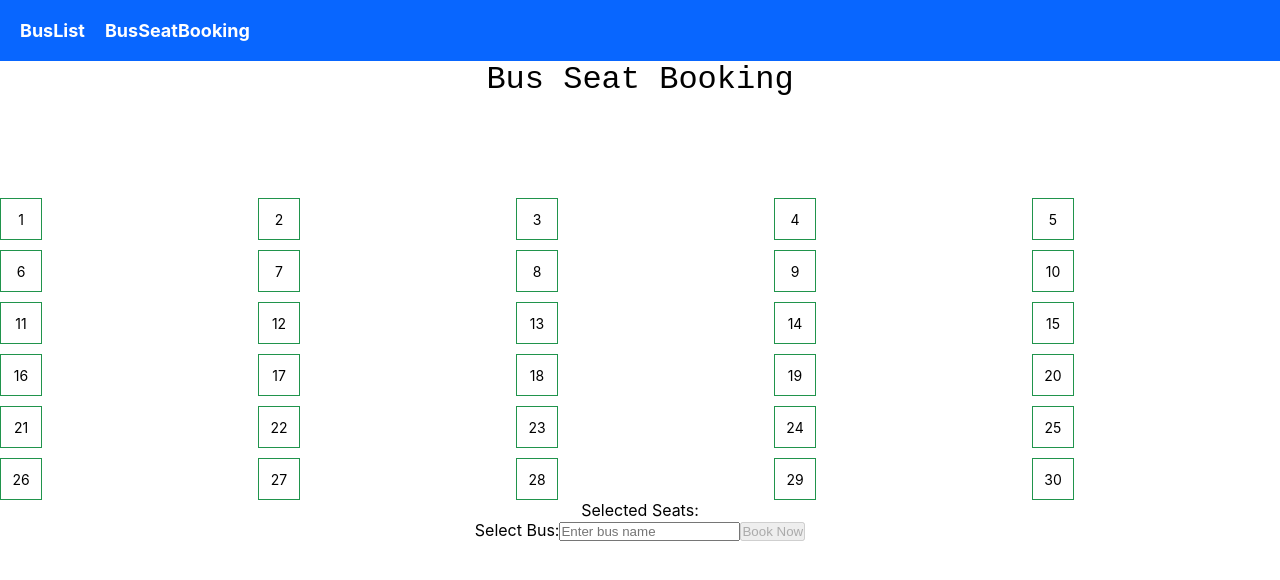
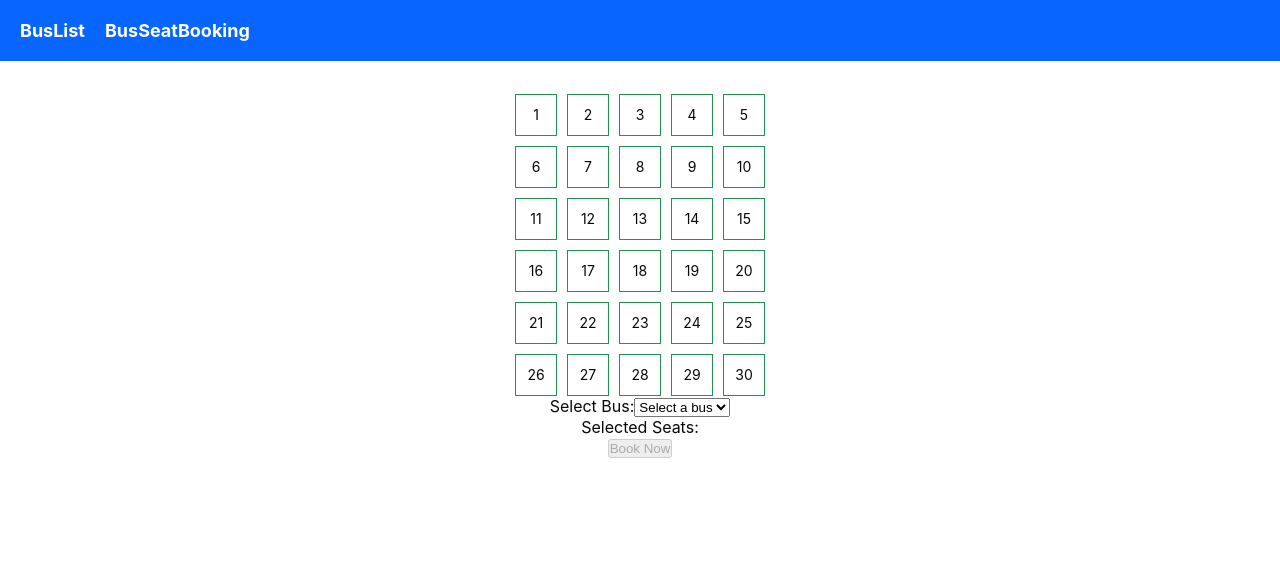
Before and after one commit to saji09/bus-system, a React (Create React App) app: page /booking in a window 1280 px wide. Shown: the top 580 px of the page. Built offline with nearby package versions, Linux system fonts and the light colour scheme.

Commit message:
saji-comit

```diff
--- a/src/App.js
+++ b/src/App.js
@@ -14,6 +14,9 @@ function App() {
         <div className="navbar background">
             <Navbar />
         </div>
+        <section class="section">
+                <div class="box-main">
+                    <div class="firstHalf">
                         <Routes>
                             {/* <Route path="/" element={<Home />} />
                             <Route path="/about" element={<About />} /> */}
@@ -21,6 +24,9 @@ function App() {
                             <Route path="/bus-list" element={<BusList />} />
                         </Routes>
                     </div>
+                </div>
+            </section>
+      </div>
     </Router>
   );
 }
--- a/src/components/BusSeatBooking.jsx
+++ b/src/components/BusSeatBooking.jsx
@@ -22,9 +22,13 @@ const BusSeatBooking = () => {
     }
   };
 
+  const busOptions = ['Bus A', 'Bus B', 'Bus C']; // Replace with your actual bus names
+
   return (
     <div>
-      <h1>Bus Seat Booking</h1>
+      <div>
+        <h1>Bus Seat Booking</h1>
+      </div>
       <div className="seat-container">
         {[...Array(30)].map((_, index) => (
           <Seat
@@ -36,14 +40,19 @@ const BusSeatBooking = () => {
         ))}
       </div>
       <div>
+      <label>Select Bus:</label>
+          <select value={selectedBus} onChange={(e) => setSelectedBus(e.target.value)}>
+            <option value="" disabled>
+              Select a bus
+            </option>
+            {busOptions.map((bus) => (
+              <option key={bus} value={bus}>
+                {bus}
+              </option>
+            ))}
+          </select>
         <p>Selected Seats: {selectedSeats.join(', ')}</p>
-        <label>Select Bus:</label>
-        <input
-          type="text"
-          placeholder="Enter bus name"
-          value={selectedBus}
-          onChange={(e) => setSelectedBus(e.target.value)}
-        />
+
         <button onClick={handleBooking} disabled={selectedSeats.length === 0 || !selectedBus}>
           Book Now
         </button>
--- a/src/components/Seat.css
+++ b/src/components/Seat.css
@@ -24,7 +24,7 @@
 }
 
 h1{
-    font-family: 'Courier New', Courier, monospace;
+    /* font-family: 'Courier New', Courier, monospace;
     font-weight: 100;
-    color: black;
+    color: black; */
 }
```
Lines whose indentation alone changed are shown as unchanged.
